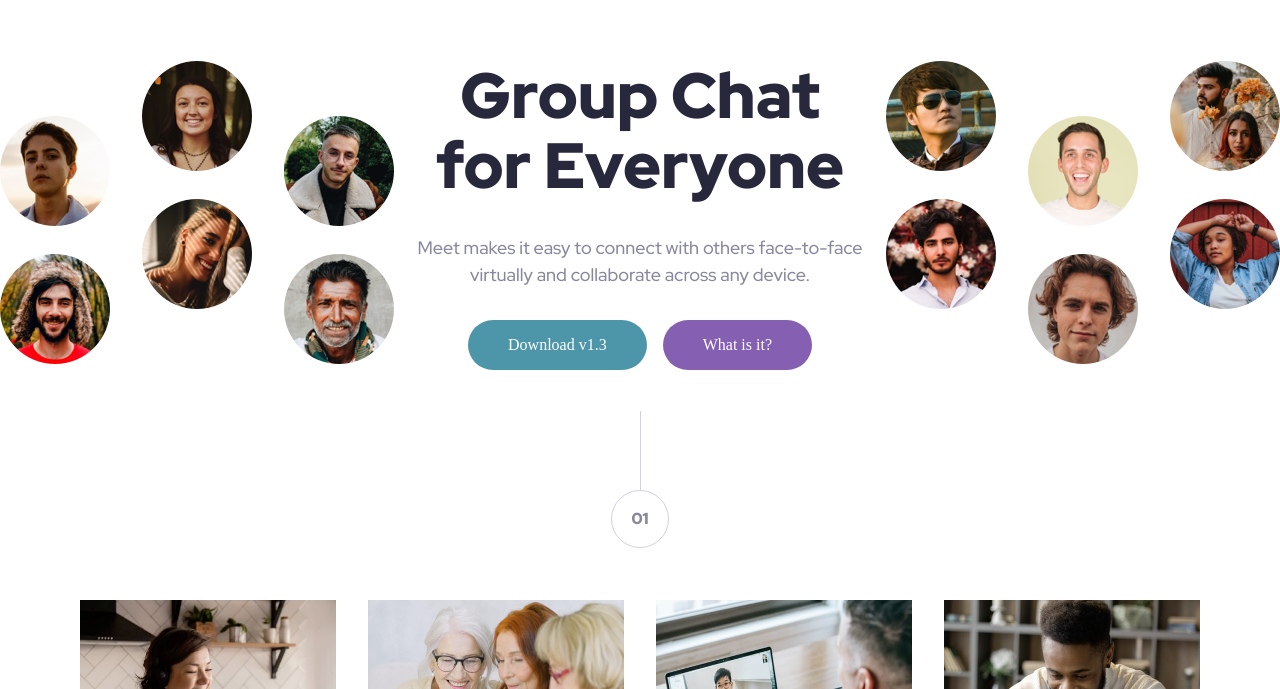
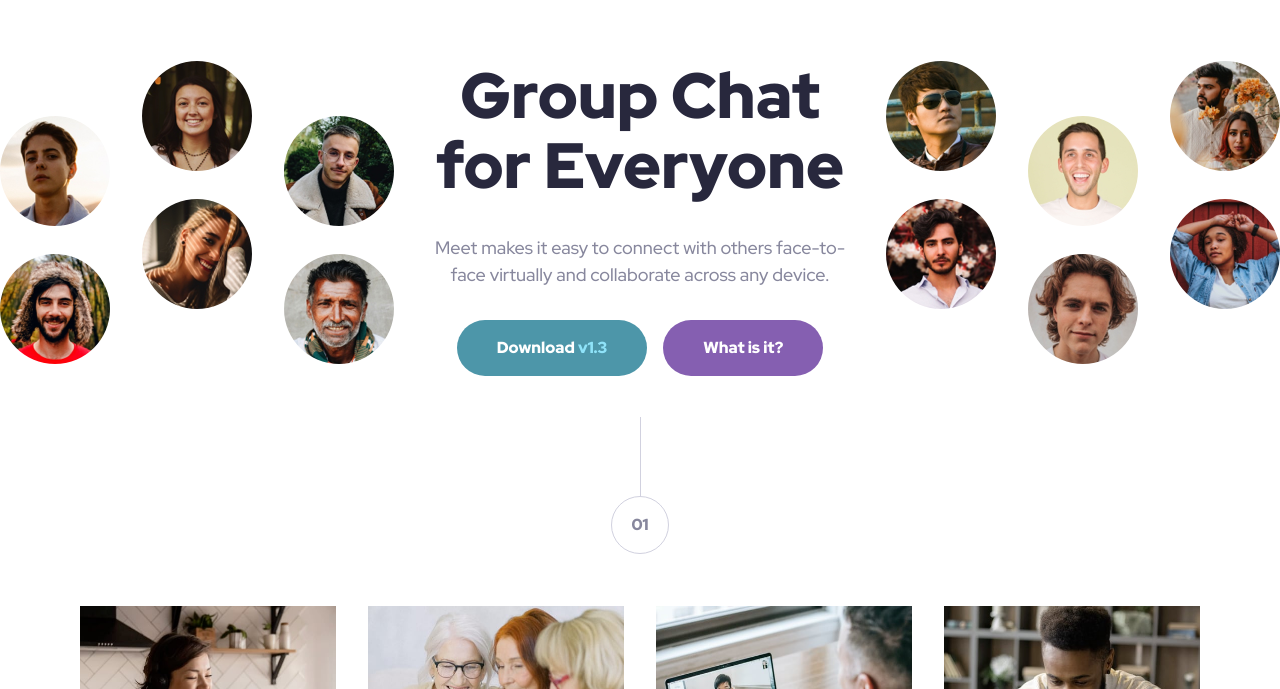
Before and after one commit to dlemvigh/frontend-mentor-meet-landing-page, a plain HTML site: page index.html in a window 1280 px wide. Shown: the part 111-800 px from the top of the page. Drawn offline with Linux system fonts and the light colour scheme.

Commit message:
Layout tweaks

```diff
--- a/index.html
+++ b/index.html
@@ -26,13 +26,15 @@
     <img class="hero-image-desktop" src="assets/desktop/image-hero-left.png" alt="" />
     <div class="hero-container">
       <img class="hero-image-tablet-mobile" src="assets/tablet/image-hero.png" alt="" />
-      <h1 class="hero-title text-preset-1">Group Chat for Everyone</h1>
-      <p class="hero-text text-preset-4">
-        Meet makes it easy to connect with others face-to-face virtually and collaborate across any device.
-      </p>
-      <div class="hero-buttons">
-        <a href="#" class="button button-blue">Download v1.3</a>
-        <a href="#" class="button button-purple">What is it?</a>
+      <div class="hero-text-container">
+        <h1 class="hero-title text-preset-1">Group Chat for Everyone</h1>
+        <p class="hero-text text-preset-4">
+          Meet makes it easy to connect with others face-to-face virtually and collaborate across any device.
+        </p>
+        <div class="hero-buttons">
+          <a href="#" class="button button-blue text-preset-5">Download <span class="version-blue">v1.3</span></a>
+          <a href="#" class="button button-purple text-preset-5">What is it?</a>
+        </div>
       </div>
     </div>
     <img class="hero-image-desktop" src="assets/desktop/image-hero-right.png" alt="" />
@@ -63,7 +65,7 @@
       <div class="footer-text text-preset-4">
         Stay connected with reliable HD meetings and unlimited one-on-one and group video sessions.
       </div>
-      <a href="#" class="button button-purple">Download v1.3</a>
+      <a href="#" class="button button-purple text-preset-5">Download <span class="version-purple">v1.3</span></a>
     </div>
   </footer>
 </body>
--- a/styles/global.css
+++ b/styles/global.css
@@ -34,6 +34,12 @@
 }
 .button-purple:hover {
     background-color: var(--color-purple-600-hover);
+}
+.version-blue {
+    color: var(--color-cyan-300);
+}
+.version-purple {
+    color: var(--color-purple-300);
 }
 .number {
     position: relative;
--- a/styles/hero.css
+++ b/styles/hero.css
@@ -2,12 +2,15 @@
     display: flex;
     justify-content: space-between;
     align-items: start;
+    column-gap: 32px;
 }
-.hero-container {
+.hero-text-container {
     text-align: center;
     display: flex;
     flex-direction: column;
     gap: 32px;
+    max-width: 450px;
+    margin: auto;
 }
 
 .hero-title {
@@ -25,6 +28,7 @@
 }
 .hero-image-tablet-mobile {
     width: 100%;
+    margin-bottom: 32px;
 }
 
 @media (width >= 1200px) {
```
